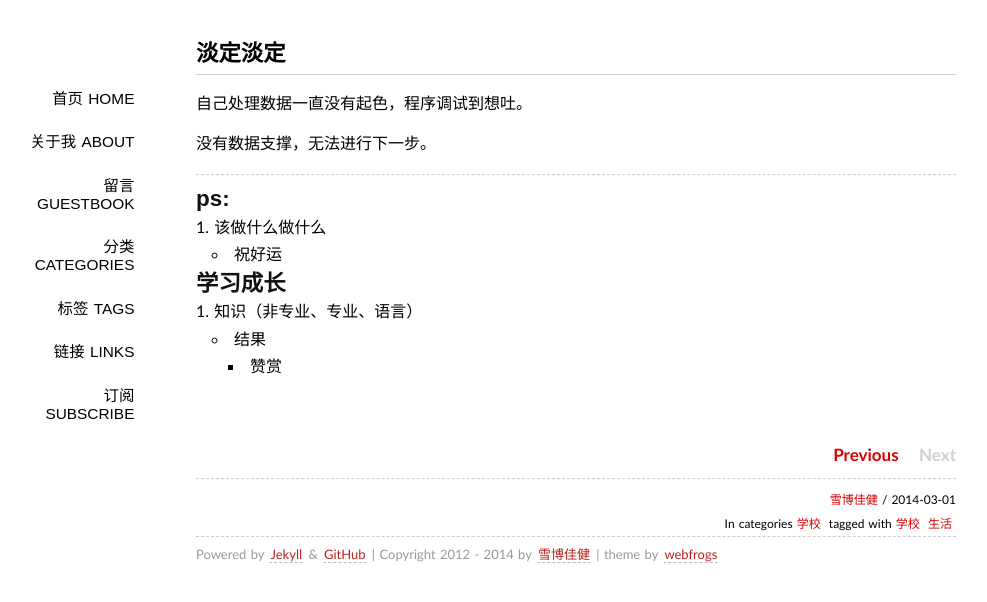
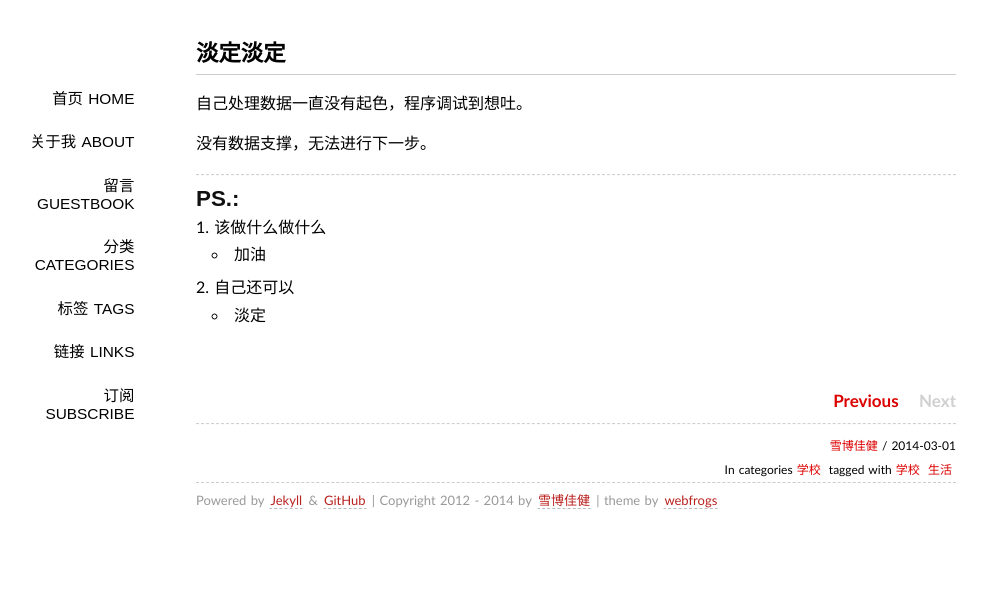
Before and after one commit to Successor/bigyuki.github.com, a Jekyll site: the page built from _posts/2014-03-1-MyPaper.md, in a window 1280 px wide. Shown: the top 602 px of the page, without its empty margins (144-1131 px from the left). Built offline with Jekyll 4.4.1, drawn with Linux system fonts in a browser that asks for light colours; Markdown is read by kramdown in place of the engine named in the settings; comment, search, counter and statistics services are not loaded.

Commit message:
Update 2014-03-1-MyPaper.md

```diff
--- a/_posts/2014-03-1-MyPaper.md
+++ b/_posts/2014-03-1-MyPaper.md
@@ -12,12 +12,8 @@ tags: [学校,生活]
 
 ------
 
-##ps:
+##PS.:
 1. 该做什么做什么
-	* 祝好运
-
-
-## 学习成长
-1. 知识（非专业、专业、语言）
-	* 结果
-		* 赞赏
+	* 加油
+2. 自己还可以
+	* 淡定
```
